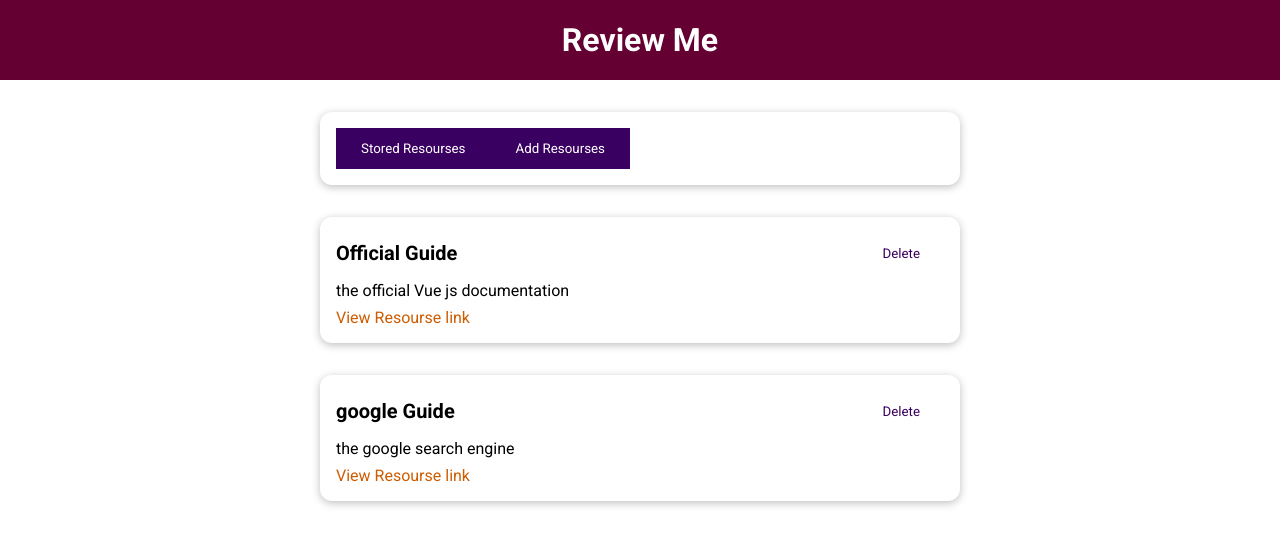
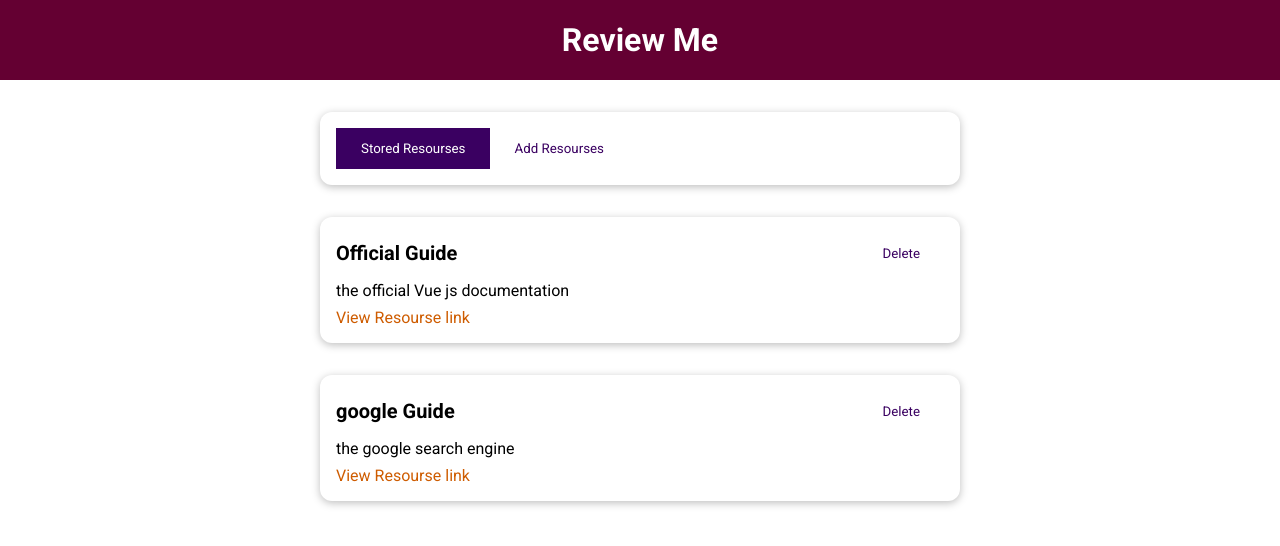
Before and after one commit to ami87878/componentRegister, a Vue app: page / in a window 1280 px wide. Shown: the top 546 px of the page. Built offline with nearby package versions, Linux system fonts and the light colour scheme.

Commit message:
add flat style to button to recognize what button selected

```diff
--- a/src/components/TheResourses.vue
+++ b/src/components/TheResourses.vue
@@ -1,8 +1,8 @@
 <template>
 
        <base-card>
-            <base-button @click="setSelectedTab('stored-resourses')">Stored Resourses</base-button>
-            <base-button @click="setSelectedTab('add-resourses')">Add Resourses </base-button>
+            <base-button @click="setSelectedTab('stored-resourses')" :mode="storeResButtonMode">Stored Resourses</base-button>
+            <base-button @click="setSelectedTab('add-resourses')" :mode="addResButtonMode">Add Resourses </base-button>
         </base-card>
       <component :is="selectedTab"></component>
 
@@ -55,6 +55,24 @@ export default {
 
     },
 
+    computed:{
+
+        storeResButtonMode(){
+
+
+            return this.selectedTab==='stored-resourses' ? null : 'flat';
+
+
+        },
+
+        addResButtonMode(){
+
+            return this.selectedTab==='add-resourses' ?  null :'flat';
+
+        }
+
+    },
+
 
 
     provide(){
```
